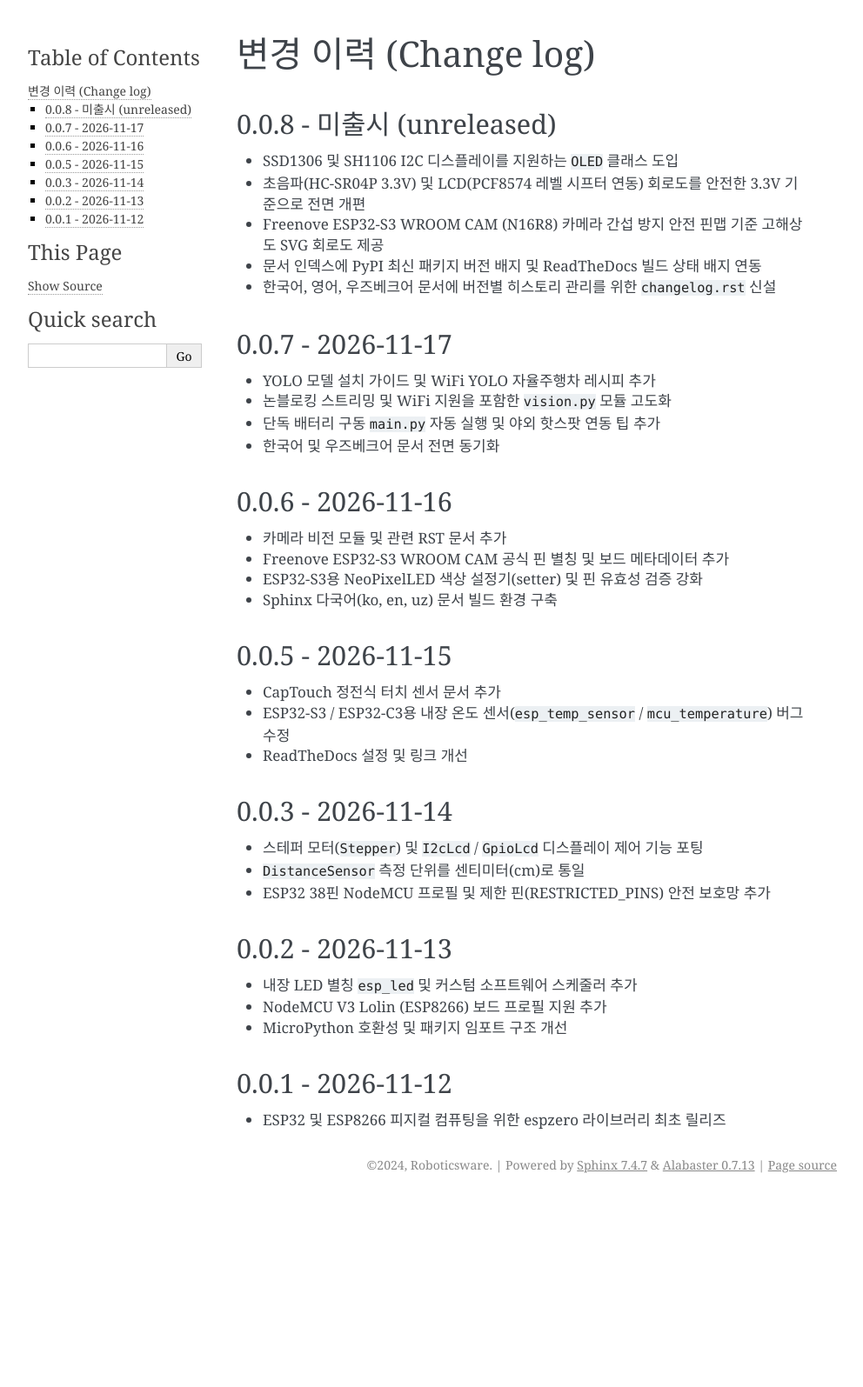
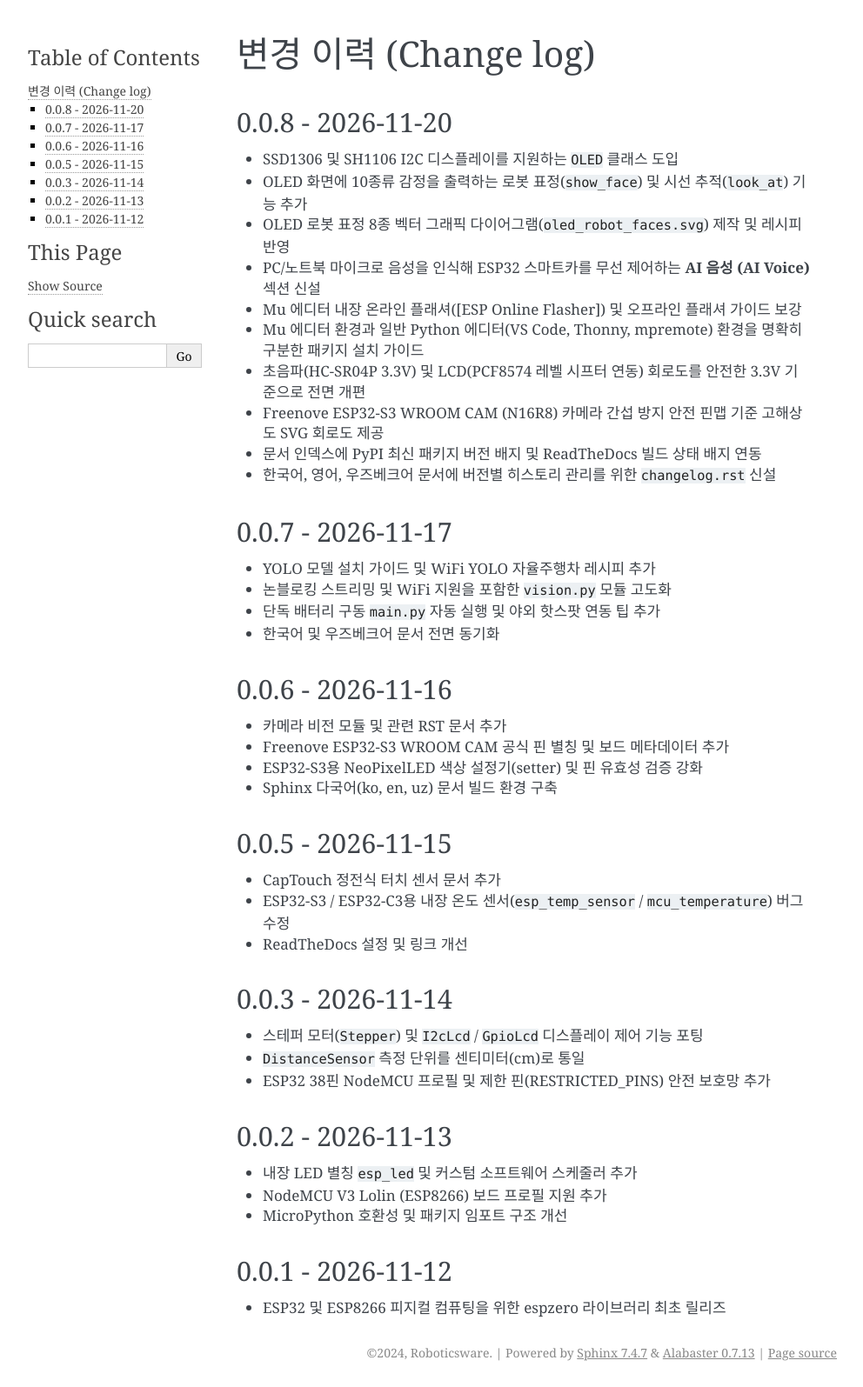
Before and after one commit to roboticsware/espzero, a Sphinx documentation site: the page built from docs/changelog.rst, in a window 1280 px wide. Shown: the whole page at 87% size, without its empty margins (148-1140 px from the left). Built offline with Sphinx 7.4.7, drawn with Linux system fonts in a browser that asks for light colours; before the commit the page ends 1379 px from its top, so only the background shows below that.

Commit message:
chore: bump version to 0.0.8 and update changelog (ko, en, uz)

```diff
--- a/docs/changelog.rst
+++ b/docs/changelog.rst
@@ -3,9 +3,14 @@
 
 .. currentmodule:: espzero
 
-0.0.8 - 미출시 (unreleased)
----------------------------
+0.0.8 - 2026-11-20
+------------------
 + SSD1306 및 SH1106 I2C 디스플레이를 지원하는 ``OLED`` 클래스 도입
++ OLED 화면에 10종류 감정을 출력하는 로봇 표정(``show_face``) 및 시선 추적(``look_at``) 기능 추가
++ OLED 로봇 표정 8종 벡터 그래픽 다이어그램(``oled_robot_faces.svg``) 제작 및 레시피 반영
++ PC/노트북 마이크로 음성을 인식해 ESP32 스마트카를 무선 제어하는 **AI 음성 (AI Voice)** 섹션 신설
++ Mu 에디터 내장 온라인 플래셔([ESP Online Flasher]) 및 오프라인 플래셔 가이드 보강
++ Mu 에디터 환경과 일반 Python 에디터(VS Code, Thonny, mpremote) 환경을 명확히 구분한 패키지 설치 가이드
 + 초음파(HC-SR04P 3.3V) 및 LCD(PCF8574 레벨 시프터 연동) 회로도를 안전한 3.3V 기준으로 전면 개편
 + Freenove ESP32-S3 WROOM CAM (N16R8) 카메라 간섭 방지 안전 핀맵 기준 고해상도 SVG 회로도 제공
 + 문서 인덱스에 PyPI 최신 패키지 버전 배지 및 ReadTheDocs 빌드 상태 배지 연동
--- a/docs/conf.py
+++ b/docs/conf.py
@@ -27,7 +27,7 @@ if on_rtd:
 project = 'espzero'
 copyright = '2024, Roboticsware'
 author = 'Roboticsware'
-release = '0.0.7'
+release = '0.0.8'
 
 # -- General configuration ---------------------------------------------------
 extensions = ["sphinx.ext.autodoc", "sphinx.ext.viewcode", "sphinx.ext.intersphinx"]
--- a/package.json
+++ b/package.json
@@ -42,5 +42,5 @@
     ]
   ],
   "deps": [],
-  "version": "0.0.7"
+  "version": "0.0.8"
 }
--- a/pyproject.toml
+++ b/pyproject.toml
@@ -4,7 +4,7 @@ build-backend = "setuptools.build_meta"
 
 [project]
 name = "espzero"
-version = "0.0.7"
+version = "0.0.8"
 authors = [
   { name="Neo Neopia-uz", email="neopia.uz@gmail.com" },
 ]
```
Also changed, not shown: docs/en/changelog.rst (+6 -1 lines), docs/uz/changelog.rst (+7 -2 lines).
